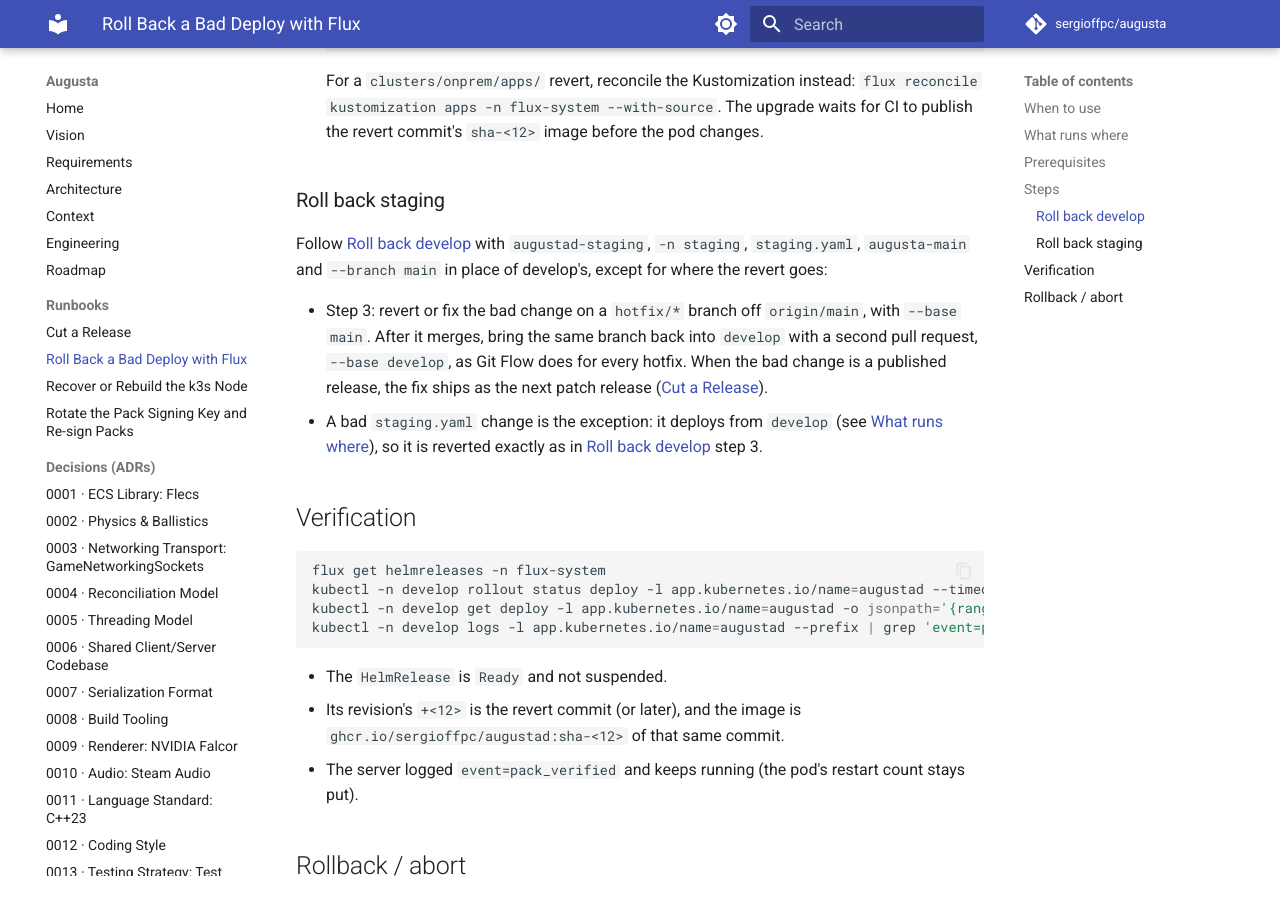
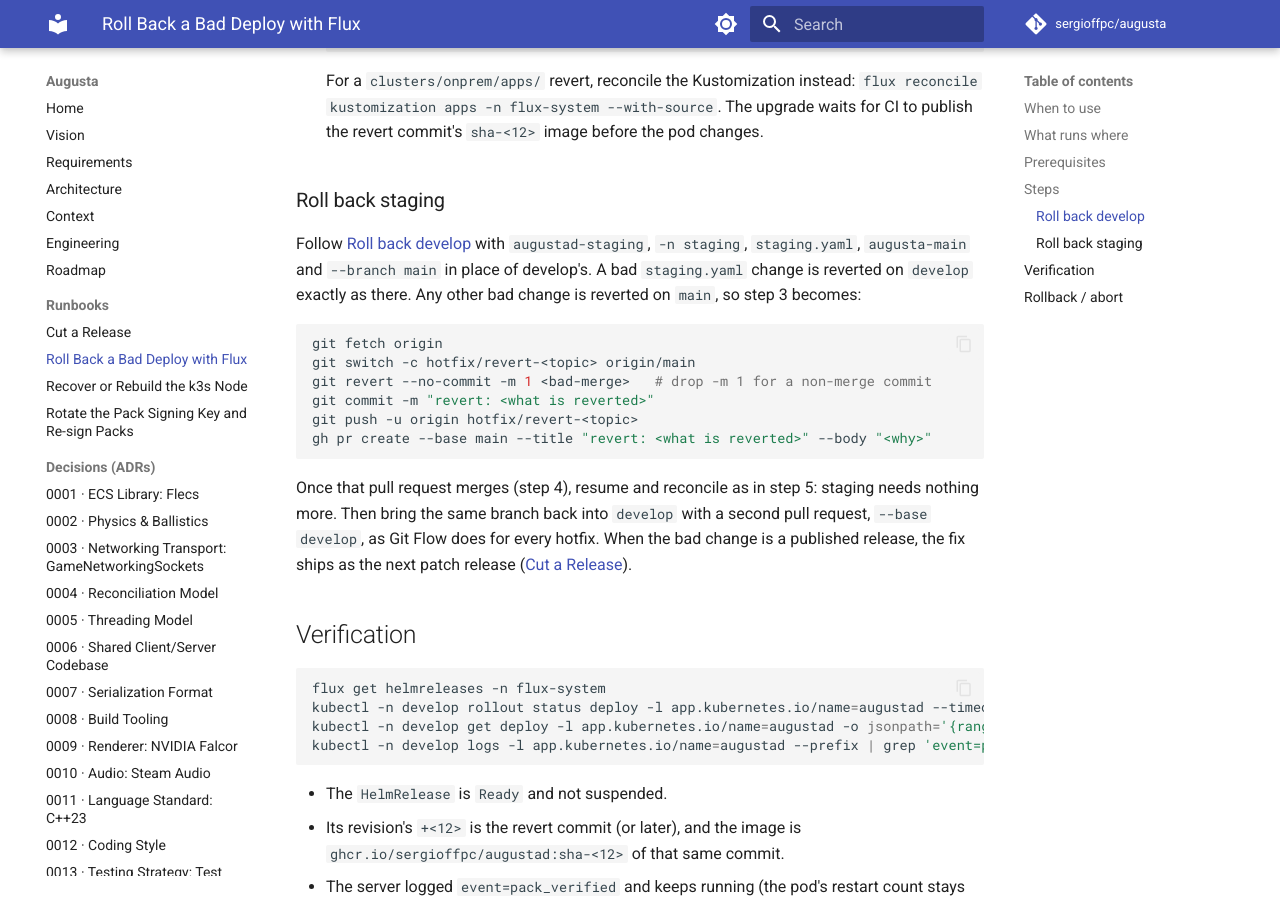
Before and after one commit to sergioffpc/augusta, an MkDocs documentation site: the page built from docs/runbooks/flux-rollback.md, in a window 1280 px wide and 900 px high, scrolled down 2945 px. Built offline with MkDocs 1.6.1 and Material for MkDocs 9.7.7, drawn with Linux system fonts in a browser that asks for light colours; comment, search, counter and statistics services are not loaded; some of the changed text lies outside the part shown.

Commit message:
docs(runbooks): spell out staging's hotfix revert commands
Give staging's step 3 its own commands on a hotfix/* branch off main,
say the release resumes once the main pull request merges, and drop the
claim that the environments differ only in the revert's branch.

Refs #425

Co-Authored-By: Claude Opus 5.5 <noreply@anthropic.com>

````diff
--- a/docs/runbooks/flux-rollback.md
+++ b/docs/runbooks/flux-rollback.md
@@ -38,8 +38,8 @@ itself: a failed upgrade stays failed until Git or a person changes it.
 Both environments run the image CI published for their chart's own commit
 (`image.tag` is left empty, [`values.yaml`](../../charts/augustad/values.yaml)),
 so going back to an earlier commit, by Helm or by Git, goes back to its image.
-They differ only in the branch the revert lands on: `develop` for `develop`,
-`main` for `staging`.
+They differ in the branch the revert lands on: `develop` for `develop`, `main`
+for `staging`, except that a `staging.yaml` change deploys from `develop`.
 
 ## Prerequisites
 
@@ -144,16 +144,23 @@ They differ only in the branch the revert lands on: `develop` for `develop`,
 
 Follow [Roll back develop](#roll-back-develop) with `augustad-staging`,
 `-n staging`, `staging.yaml`, `augusta-main` and `--branch main` in place of
-develop's, except for where the revert goes:
+develop's. A bad `staging.yaml` change is reverted on `develop` exactly as
+there. Any other bad change is reverted on `main`, so step 3 becomes:
 
-- Step 3: revert or fix the bad change on a `hotfix/*` branch off `origin/main`,
-  with `--base main`. After it merges, bring the same branch back into `develop`
-  with a second pull request, `--base develop`, as Git Flow does for every
-  hotfix. When the bad change is a published release, the fix ships as the next
-  patch release ([Cut a Release](cut-release.md#rollback--abort)).
-- A bad `staging.yaml` change is the exception: it deploys from `develop` (see
-  [What runs where](#what-runs-where)), so it is reverted exactly as in
-  [Roll back develop](#roll-back-develop) step 3.
+```sh
+git fetch origin
+git switch -c hotfix/revert-<topic> origin/main
+git revert --no-commit -m 1 <bad-merge>   # drop -m 1 for a non-merge commit
+git commit -m "revert: <what is reverted>"
+git push -u origin hotfix/revert-<topic>
+gh pr create --base main --title "revert: <what is reverted>" --body "<why>"
+```
+
+Once that pull request merges (step 4), resume and reconcile as in step 5:
+staging needs nothing more. Then bring the same branch back into `develop` with
+a second pull request, `--base develop`, as Git Flow does for every hotfix. When
+the bad change is a published release, the fix ships as the next patch release
+([Cut a Release](cut-release.md#rollback--abort)).
 
 ## Verification
 
````
